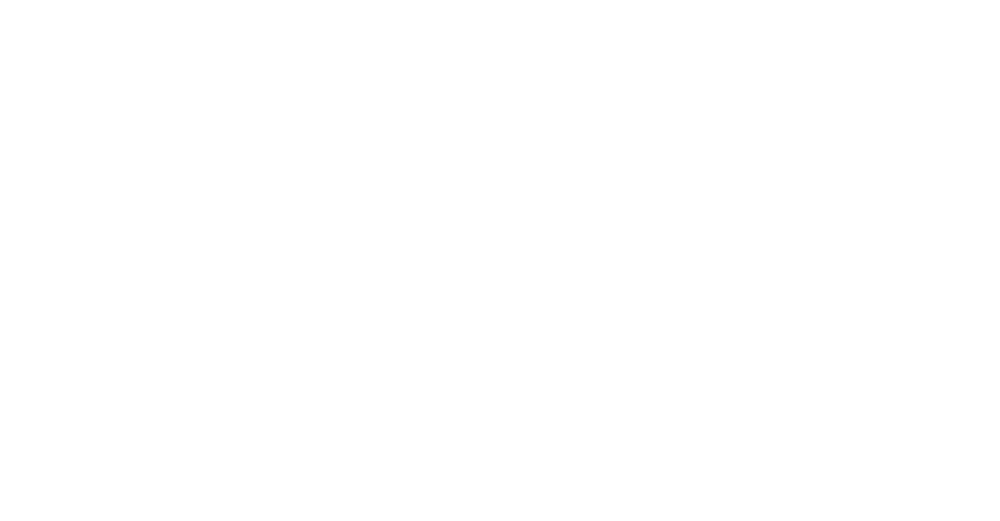
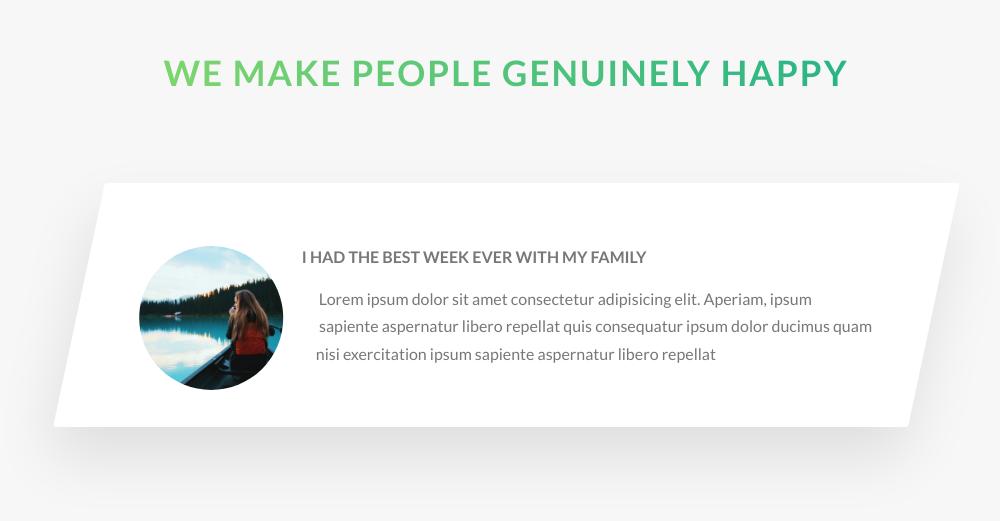
Before and after one commit to ming19991217/react-playground, a React (Vite) app: page / in a window 1280 px wide. Shown: the part 3500-4021 px from the top of the page, without its empty margins (134-1134 px from the left). Before the commit the page ends 3423 px from the top, so only its background shows below. Built offline with nearby package versions, Linux system fonts and the light colour scheme.

Commit message:
feat: WIP Stories Section

```diff
--- a/src/Natours/page/Natours.tsx
+++ b/src/Natours/page/Natours.tsx
@@ -227,6 +227,31 @@ export default function Natours() {
                     </div>
 
                 </section>
+
+
+                <section className="section-stories">
+                    <div className="u-center-text u-margin-bottom-big">
+                        <h2 className="heading-secondary">
+                            We make people genuinely happy
+                        </h2>
+                    </div>
+
+                    <div className="row">
+                        <div className="story">
+                            <figure className="story__shape">
+                                <img src='/img/nat-8.jpg' alt='Person on a tour' className='story__img' />
+                            </figure>
+                            <div className="story__text">
+                                <h3 className="heading-tertiary u-margin-bottom-small">
+                                    I had the best week ever with my family
+                                </h3>
+                                <p >
+                                    Lorem ipsum dolor sit amet consectetur adipisicing elit. Aperiam, ipsum sapiente aspernatur libero repellat quis consequatur ipsum dolor ducimus quam nisi exercitation ipsum sapiente aspernatur libero repellat
+                                </p>
+                            </div>
+                        </div>
+                    </div>
+                </section>
             </main>
 
             {/*
--- /dev/null
+++ b/src/Natours/sass/components/_story.scss
@@ -0,0 +1,30 @@
+.story {
+    width: 75%;
+    margin: 0 auto;
+    box-shadow: 0 3rem 6rem rgba($color-black, 0.1);
+    background-color: $color-white;
+    border-radius: 3px;
+    padding: 6rem;
+    padding-left: 9rem;
+    font-size: $default-font-size;
+    transform: skewX(-12deg);
+
+    &__shape {
+        width: 15rem;
+        height: 15rem;
+        float: left;
+        -webkit-shape-outside: circle(50% at 50% 50%);
+        shape-outside: circle(50% at 50% 50%);
+        -webkit-clip-path: circle(50% at 50% 50%);
+        clip-path: circle(48% at 50% 50%);
+        transform: translateX(-3rem) skewX(12deg);
+    }
+
+    &__img {
+        height: 100%;
+    }
+
+    &__text {
+        transform: skew(12deg);
+    }
+}
--- a/src/Natours/sass/main.scss
+++ b/src/Natours/sass/main.scss
@@ -11,6 +11,7 @@
 @import "components/composition";
 @import "components/feature-box";
 @import "components/card";
+@import "components/story";
 
 @import "layout/grid";
 @import "layout/header";
--- a/src/Natours/sass/pages/_home.scss
+++ b/src/Natours/sass/pages/_home.scss
@@ -29,3 +29,8 @@
     padding: 25rem 2rem 15rem 2rem;
     margin-top: -10rem;
 }
+
+.section-stories {
+    padding: 15rem 2rem;
+    background-color: $color-grey-light-1;
+}
--- a/src/Natours/styles/main.css
+++ b/src/Natours/styles/main.css
@@ -387,6 +387,34 @@ body {
   font-weight: 100;
 }
 
+.story {
+  width: 75%;
+  margin: 0 auto;
+  box-shadow: 0 3rem 6rem rgba(0, 0, 0, 0.1);
+  background-color: #fff;
+  border-radius: 3px;
+  padding: 6rem;
+  padding-left: 9rem;
+  font-size: 1.6rem;
+  transform: skewX(-12deg);
+}
+.story__shape {
+  width: 15rem;
+  height: 15rem;
+  float: left;
+  -webkit-shape-outside: circle(50% at 50% 50%);
+  shape-outside: circle(50% at 50% 50%);
+  -webkit-clip-path: circle(50% at 50% 50%);
+  clip-path: circle(48% at 50% 50%);
+  transform: translateX(-3rem) skewX(12deg);
+}
+.story__img {
+  height: 100%;
+}
+.story__text {
+  transform: skew(12deg);
+}
+
 .row {
   max-width: 114rem;
   margin: 0 auto;
@@ -477,4 +505,9 @@ body {
   margin-top: -10rem;
 }
 
+.section-stories {
+  padding: 15rem 2rem;
+  background-color: #f7f7f7;
+}
+
 /*# sourceMappingURL=main.css.map */
```
Also changed, not shown: 1 other file (tests, documents, lock files or other folders).
